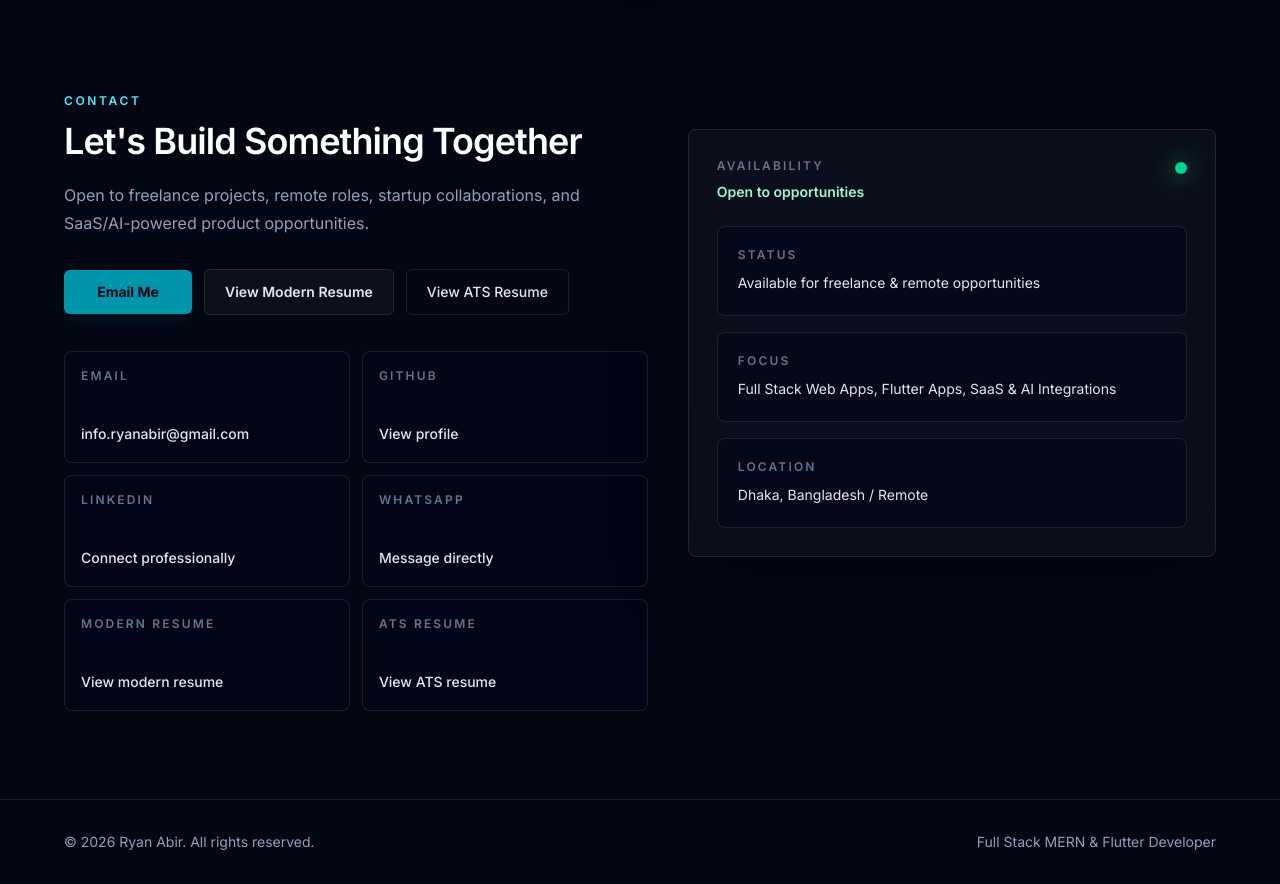
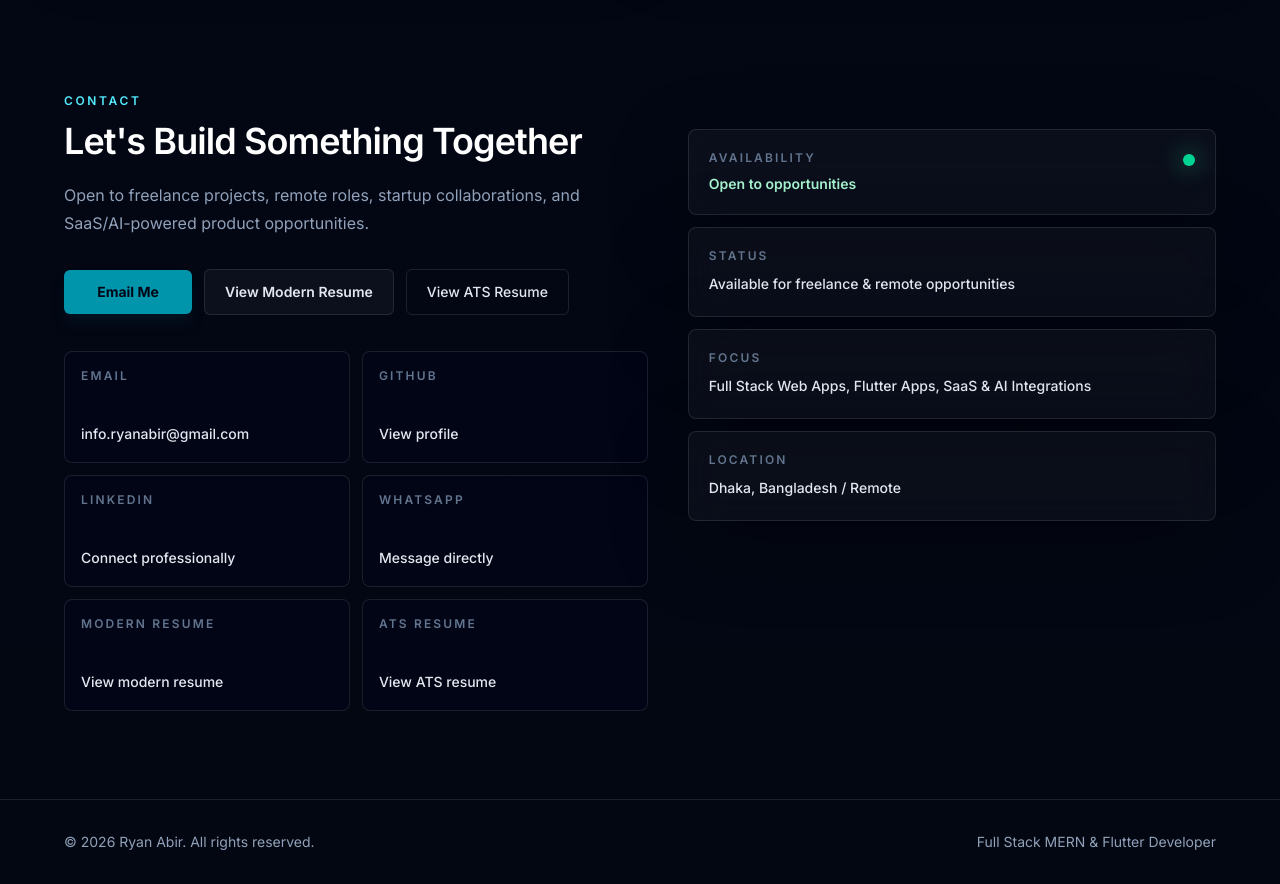
Before and after one commit to RyanAbir/RyanAbirPortfolio, a Next.js app: page / in a window 1280 px wide. Shown: the part 4320-5204 px from the top of the page. Built offline with nearby package versions, Linux system fonts and the light colour scheme.

Commit message:
Refactor contact status cards layout

```diff
--- a/components/Contact.tsx
+++ b/components/Contact.tsx
@@ -127,8 +127,8 @@ export default function Contact() {
           </div>
         </div>
 
-        <aside className="glass-panel rounded-lg p-6 sm:p-7 lg:mt-9">
-          <div className="flex items-start justify-between gap-4">
+        <aside className="grid gap-3 lg:mt-9">
+          <div className="glass-panel flex items-start justify-between gap-4 rounded-lg p-4 sm:p-5">
             <div>
               <p className="text-xs font-semibold uppercase tracking-[0.18em] text-slate-500">
                 Availability
@@ -140,21 +140,19 @@ export default function Contact() {
             <span className="mt-1 h-3 w-3 shrink-0 rounded-full bg-emerald-400 shadow-[0_0_24px_rgba(52,211,153,0.8)]" />
           </div>
 
-          <div className="mt-6 grid gap-4">
           {availabilityDetails.map((detail) => (
             <div
-                className="rounded-lg border border-white/10 bg-slate-950/60 p-4 sm:p-5"
+              className="glass-panel rounded-lg p-4 sm:p-5"
               key={detail.label}
             >
               <p className="text-xs font-semibold uppercase tracking-[0.18em] text-slate-500">
                 {detail.label}
               </p>
-                <p className="mt-2 text-sm leading-6 text-slate-200">
+              <p className="mt-2 text-sm font-medium leading-6 text-slate-200">
                 {detail.value}
               </p>
             </div>
           ))}
-          </div>
         </aside>
       </div>
     </section>
```
Lines whose indentation alone changed are shown as unchanged.
